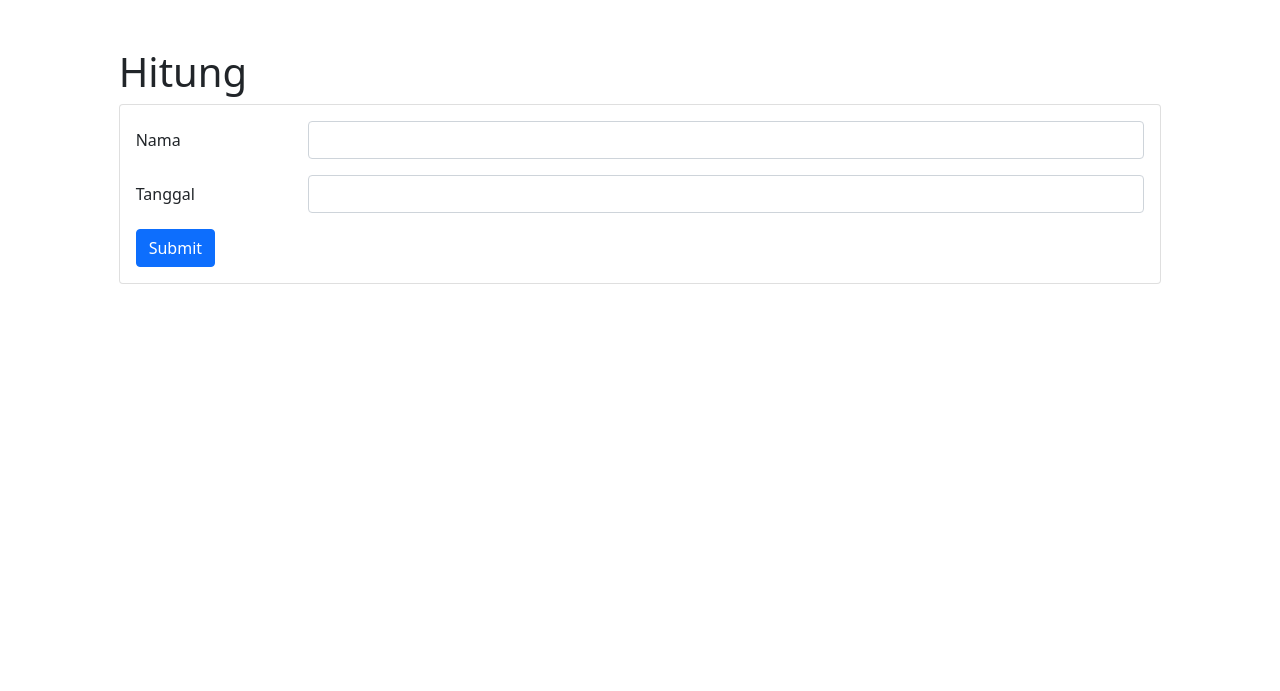
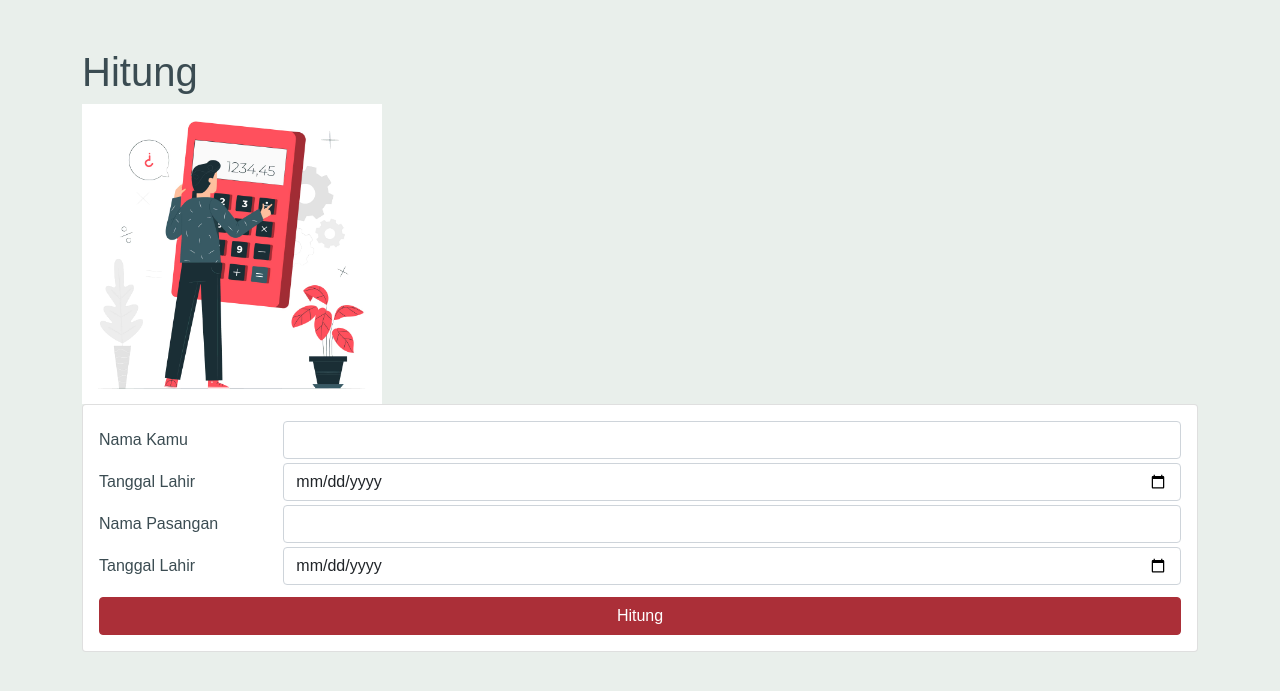
Before and after one commit to safiqrmdhn/w, a PHP site: page / in a window 1280 px wide. Shown: the top 691 px of the page. Run offline with PHP 8.4, Linux system fonts and the light colour scheme.

Commit message:
push ke heroku

```diff
--- a/index.php
+++ b/index.php
@@ -3,29 +3,47 @@
 <head>
     <meta charset="UTF-8">
     <meta name="viewport" content="width=device-width, initial-scale=1.0">
-    <title>Document</title>
-    <link href="https://cdn.jsdelivr.net/npm/bootstrap@5.0.0-beta1/dist/css/bootstrap.min.css" rel="stylesheet" integrity="sha384-giJF6kkoqNQ00vy+HMDP7azOuL0xtbfIcaT9wjKHr8RbDVddVHyTfAAsrekwKmP1" crossorigin="anonymous">
+    <title>Hitung Weton</title>
+    <link href="https://cdn.jsdelivr.net/npm/bootstrap@5.0.0-beta1/dist/css/bootstrap.min.css" rel="stylesheet"
+    integrity="sha384-giJF6kkoqNQ00vy+HMDP7azOuL0xtbfIcaT9wjKHr8RbDVddVHyTfAAsrekwKmP1"
+    crossorigin="anonymous">
+    <link rel="preconnect" href="https://fonts.gstatic.com">
+    <link href="https://fonts.googleapis.com/css2?family=Quicksand:wght@491&display=swap" rel="stylesheet">
+    <link rel="stylesheet" href="style.css">
 </head>
 <body>
 
-<div class="container-md mt-5 col-10">
+<div class="container-md mt-5 col-11">
     <h1>Hitung</h1>
-    <div class="card">
+    <img src="head-min.jpg" alt="" srcset="" class="ikon">
+    <div class="card mb-3">
         <div class="card-body" >
             <form>
-                <div class="mb-3 row">
-                    <label for="nama" class="col-sm-2 col-form-label">Nama</label>
+                <div class="mb-1 row">
+                    <label for="nama" class="col-sm-2 col-form-label">Nama Kamu</label>
                     <div class="col-sm-10">
                     <input type="text" class="form-control" id="inputNama">
                     </div>
                 </div>
-                <div class="mb-3 row">
-                    <label for="inputNama" class="col-sm-2 col-form-label">Tanggal</label>
+                <div class="mb-1 row">
+                    <label for="inputNama" class="col-sm-2 col-form-label">Tanggal Lahir</label>
                     <div class="col-sm-10">
-                        <input type="text" class="form-control" id="inputTanggal">
+                        <input type="date" class="form-control" id="inputTanggal">
                     </div>
                 </div>
-                <input type="button" value="Submit" id="submit" class="btn btn-primary" >
+                <div class="mb-1 row">
+                    <label for="nama" class="col-sm-2 col-form-label">Nama Pasangan</label>
+                    <div class="col-sm-10">
+                    <input type="text" class="form-control" id="inputNama">
+                    </div>
+                </div>
+                <div class="mb-1 row">
+                    <label for="inputNama" class="col-sm-2 col-form-label">Tanggal Lahir</label>
+                    <div class="col-sm-10">
+                        <input type="date" class="form-control" id="inputTanggal">
+                    </div>
+                </div>
+                <input type="button" value="Hitung" id="submit" class="btn btn-primary mt-2 col-12 btn-hitung" >
             </form>
         </div>
     </div>
--- /dev/null
+++ b/style.css
@@ -0,0 +1,19 @@
+body {
+    background-color: #E9EFEB;
+    font-family: 'Quicksand', sans-serif;
+    color: #3B4C52;
+}
+
+/* .kamu {
+    background-color: #D3DFD7;
+    opacity: 1;
+} */
+
+.ikon {
+    width: 300px;
+}
+
+.btn-hitung {
+    background-color:#AB2F38;
+    border-color: #AB2F38;
+}
```
Also changed, not shown: script.js (+26 -27 lines), head-min.jpg (added), head.jpg (added).
